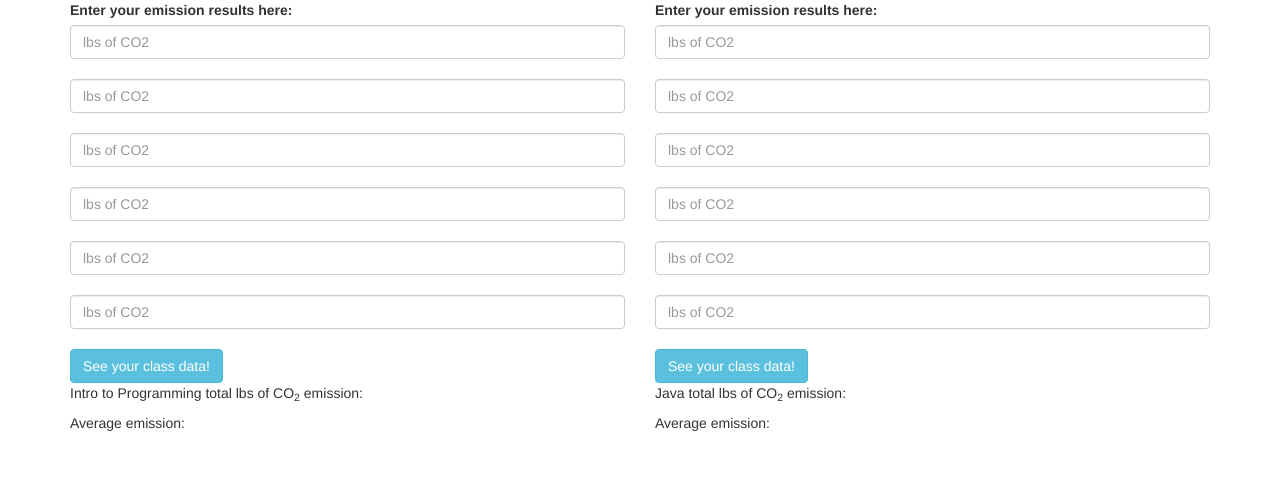
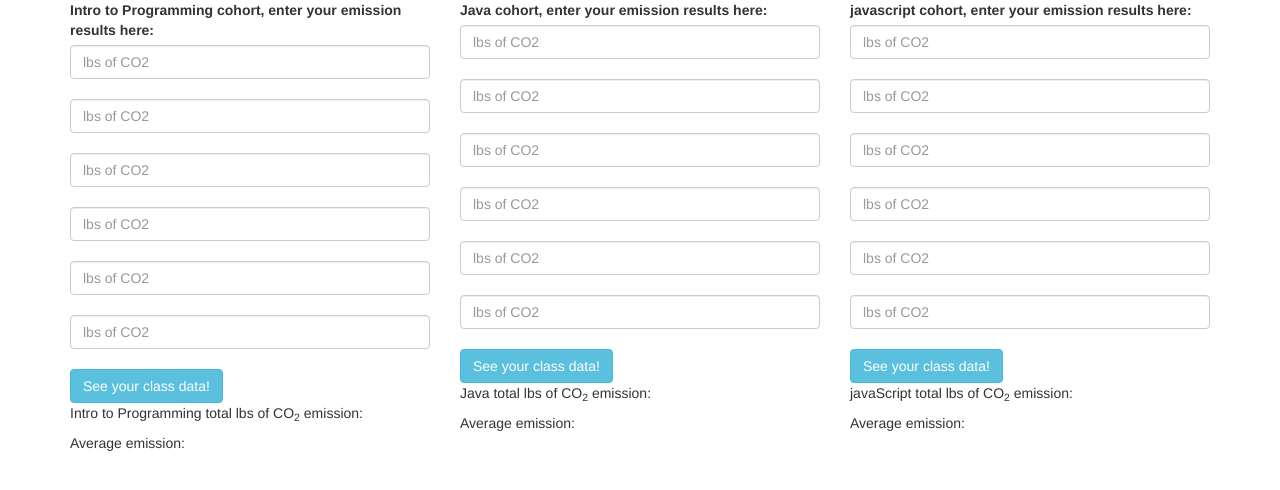
Before and after one commit to gravytates/t-test, a plain HTML site: page index.html in a window 1280 px wide. Drawn offline with nearby package versions, Linux system fonts and the light colour scheme.

Commit message:
add javaScript cohort numbers

```diff
--- a/index.html
+++ b/index.html
@@ -16,9 +16,9 @@
     <div class="container">
 
       <div class="row">
-        <div id="intro-class" class="col-xs-6">
+        <div id="intro-class" class="col-xs-4">
           <form action="index.html" method="post">
-            <label for="">Enter your emission results here:</label><br>
+            <label for="">Intro to Programming cohort, enter your emission results here:</label><br>
             <input id="i-1" class="form-control" placeholder="lbs of CO2" type="number" min="0"><br>
             <input id="i-2" class="form-control" placeholder="lbs of CO2" type="number" min="0"><br>
             <input id="i-3" class="form-control" placeholder="lbs of CO2" type="number" min="0"><br>
@@ -37,10 +37,10 @@
 
           </div>
         </div> <!--end col-->
-        <div class="col-xs-6">
+        <div class="col-xs-4">
           <form id="java-class" action="index.html" method="post">
 
-            <label for="">Enter your emission results here:</label><br>
+            <label for="">Java cohort, enter your emission results here:</label><br>
             <input id="j-1" class="form-control" placeholder="lbs of CO2" type="number" min="0"><br>
             <input id="j-2" class="form-control" placeholder="lbs of CO2" type="number" min="0"><br>
             <input id="j-3" class="form-control" placeholder="lbs of CO2" type="number" min="0"><br>
@@ -60,6 +60,30 @@
 
           </div>
         </div>
+
+        <div class="col-xs-4">
+          <form id="jS-class" action="index.html" method="post">
+
+            <label for="">javascript cohort, enter your emission results here:</label><br>
+            <input id="js-1" class="form-control" placeholder="lbs of CO2" type="number" min="0"><br>
+            <input id="js-2" class="form-control" placeholder="lbs of CO2" type="number" min="0"><br>
+            <input id="js-3" class="form-control" placeholder="lbs of CO2" type="number" min="0"><br>
+            <input id="js-4" class="form-control" placeholder="lbs of CO2" type="number" min="0"><br>
+            <input id="js-5" class="form-control" placeholder="lbs of CO2" type="number" min="0"><br>
+            <input id="js-6" class="form-control" placeholder="lbs of CO2" type="number" min="0"><br>
+            <button id="jSBtn" type="button" class="btn btn-info" name="button">See your class data!</button>
+
+          </form>
+          <div class="jS-results">
+            <p>
+              javaScript total lbs of CO<sub>2</sub> emission: <span id="jSTotal"></span>
+            </p>
+            <p>
+              Average emission: <span id="jSAverage"></span>
+            </p>
+
+          </div>
+        </div>
       </div>
 
     </div>
--- a/js/scripts.js
+++ b/js/scripts.js
@@ -50,4 +50,18 @@ $(function(){
     $("#javaAverage").text(averageC);
 
   })
+
+  $("#jSBtn").click(function(){
+    let jSData = new Cohort();
+    $("#jS-class input").each(function(){
+      let emission = parseFloat($(this).val());
+      jSData.emissions.push(emission);
+    });
+    console.log(jSData.emissions);
+    let totalC = jSData.totalCarbon();
+    let averageC = jSData.averageCarbon();
+    $("#jSTotal").text(totalC);
+    $("#jSAverage").text(averageC);
+
+  })
 });
```
